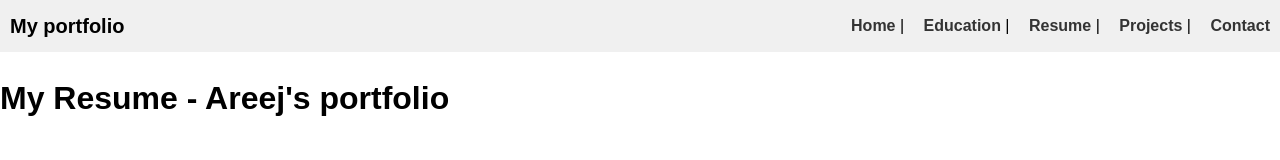
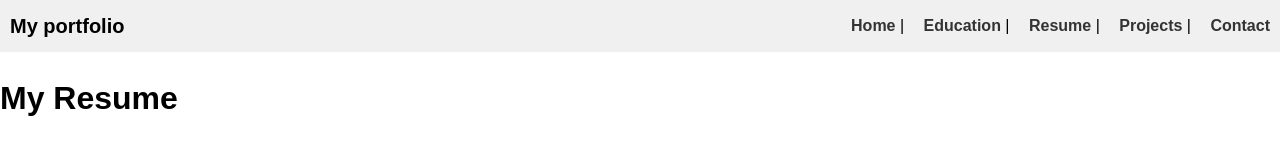
Before and after one commit to areej-png/areej-portfolio, a plain HTML site: page resume.html in a window 1280 px wide. Drawn offline with Linux system fonts and the light colour scheme.

```diff
--- a/resume.html
+++ b/resume.html
@@ -20,6 +20,6 @@
     </nav>
 
     <!--Header-->
-    <h1>My Resume - Areej's portfolio</h1>
+    <h1>My Resume</h1>
 </body>
 </html>
```
Also changed, not shown: project.html (+1 -1 lines).
